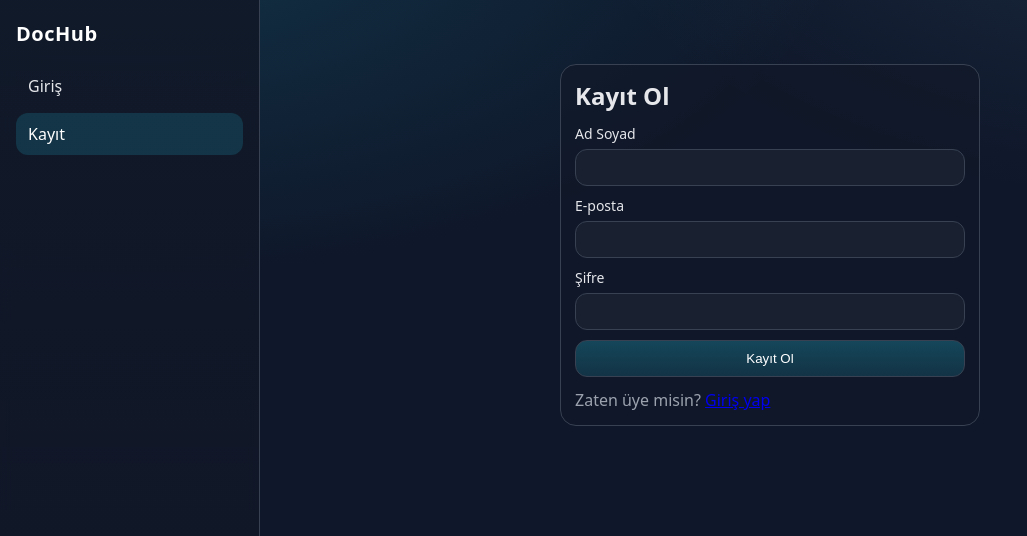
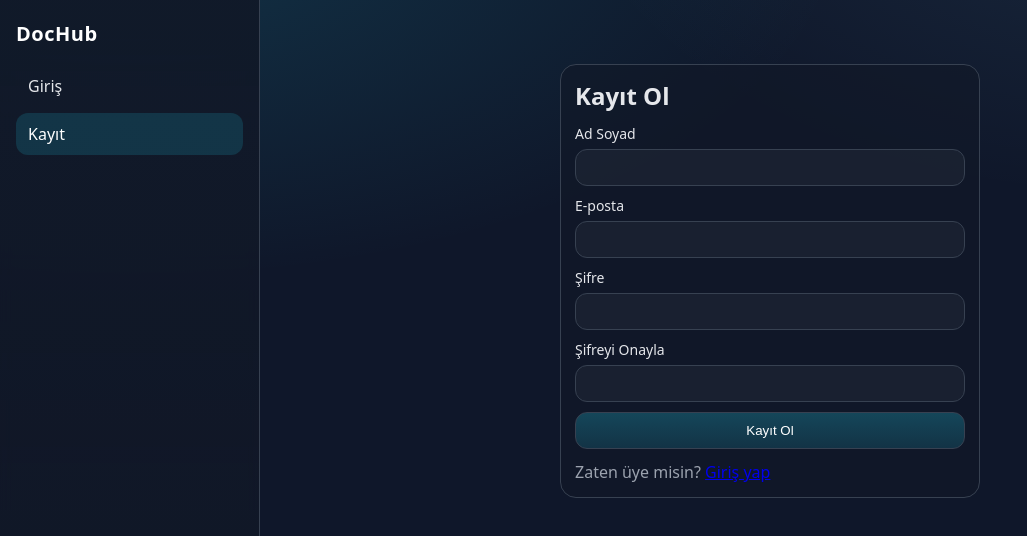
Before and after one commit to ilaydakaptanoglu/DocHub, a React (Vite) app: page /register in a window 1280 px wide. Shown: the top 536 px of the page, without its empty margins (0-1027 px from the left). Built offline with nearby package versions, Linux system fonts and the light colour scheme.

Commit message:
Update Register.jsx

```diff
--- a/src/pages/Register.jsx
+++ b/src/pages/Register.jsx
@@ -5,23 +5,32 @@ import { useAuth } from "../context/AuthContext.jsx";
 export default function Register() {
   const { register, loading } = useAuth();
   const nav = useNavigate();
-  const [name, setName]       = useState("");
-  const [email, setEmail]     = useState("");
-  const [password, setPass]   = useState("");
+  const [name, setName] = useState("");
+  const [email, setEmail] = useState("");
+  const [password, setPass] = useState("");
+  const [confirmPass, setConfirmPass] = useState(""); // Yeni alan
+  const [error, setError] = useState("");
 
   const onSubmit = async (e) => {
     e.preventDefault();
+
+    if (password !== confirmPass) { // Frontend validation
+      setError("Parolalar eşleşmiyor!");
+      return;
+    }
+
     try {
-      await register(name.trim(), email.trim(), password);
+      await register(name.trim(), email.trim(), password, confirmPass); // ConfirmPassword gönderiliyor
       nav("/files");
     } catch (err) {
-      alert("Kayıt başarısız: " + (err?.message || "Hata"));
+      setError("Kayıt başarısız: " + (err?.message || "Hata"));
     }
   };
 
   return (
     <div className="panel" style={{ maxWidth: 420, margin: "40px auto" }}>
       <h2 style={{ marginBottom: 12 }}>Kayıt Ol</h2>
+      {error && <div style={{ color: "red", marginBottom: 8 }}>{error}</div>}
       <form onSubmit={onSubmit} className="form">
         <label className="label">
           Ad Soyad
@@ -38,6 +47,11 @@ export default function Register() {
           <input className="input" type="password" value={password}
                  onChange={(e) => setPass(e.target.value)} required />
         </label>
+        <label className="label">
+          Şifreyi Onayla
+          <input className="input" type="password" value={confirmPass}
+                 onChange={(e) => setConfirmPass(e.target.value)} required />
+        </label>
         <button className="btn" type="submit" disabled={loading}>
           {loading ? "Kayıt olunuyor..." : "Kayıt Ol"}
         </button>
```
